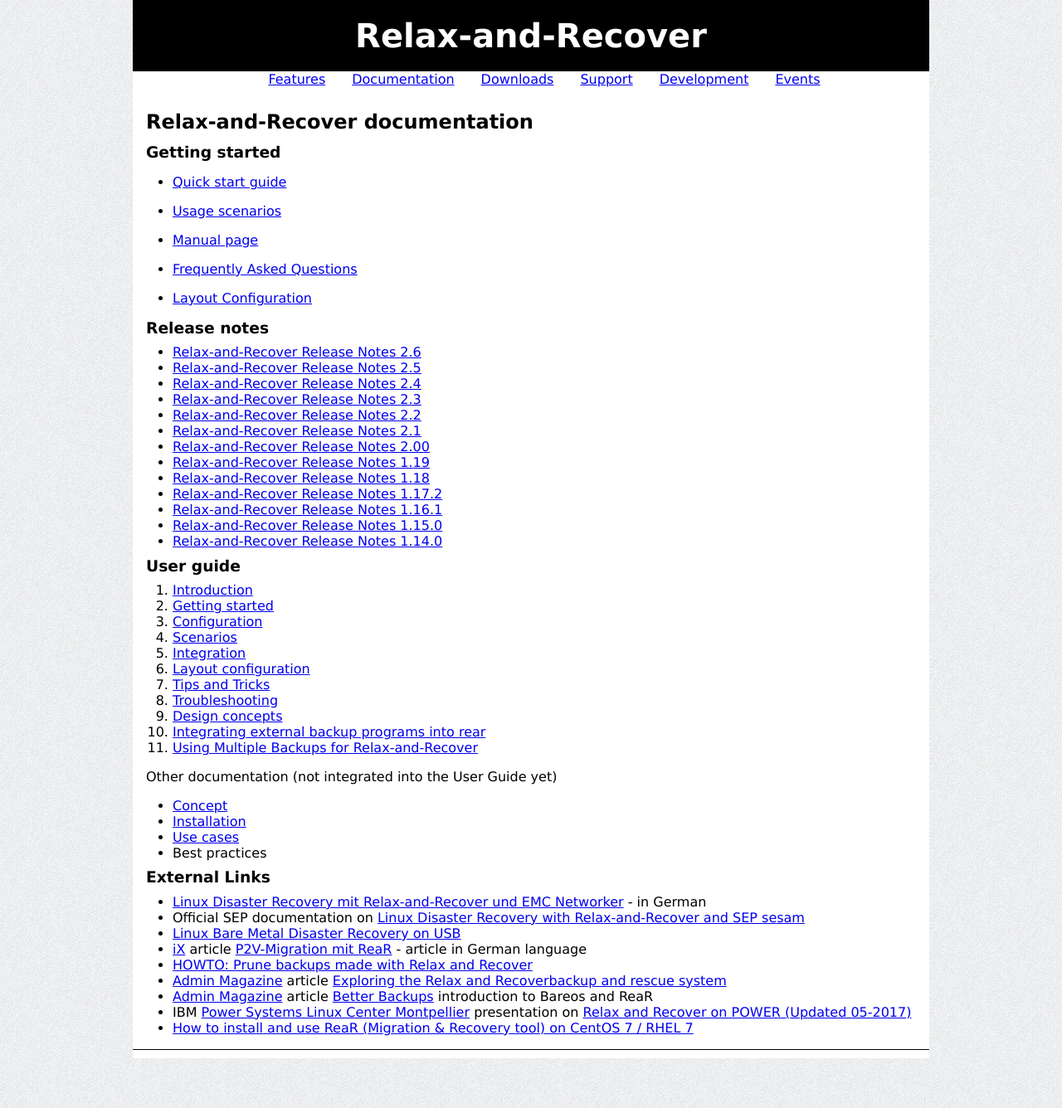
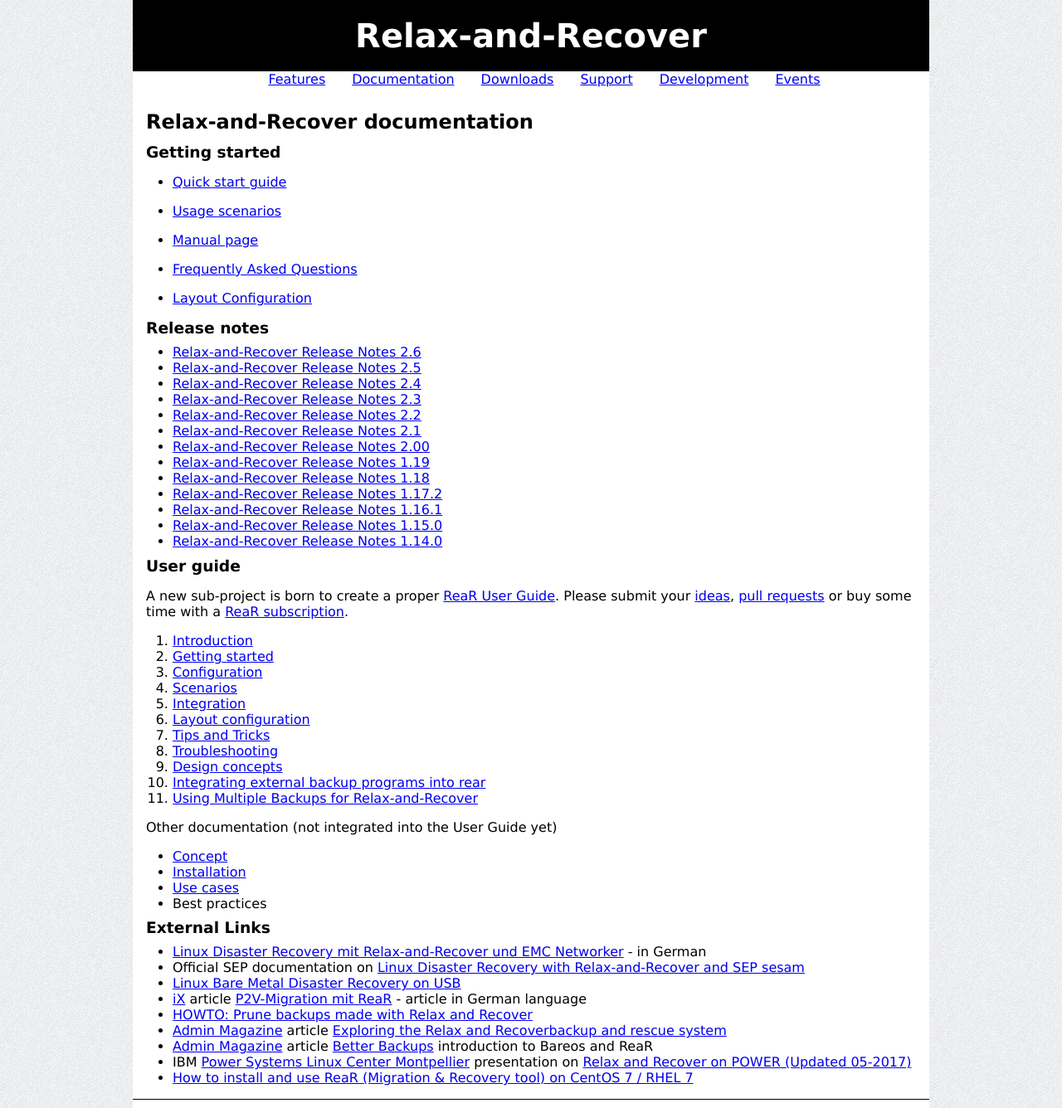
Before and after one commit to rear/rear.github.com, a Jekyll site: the page built from documentation/index.md, in a window 1280 px wide. Shown: the whole page at 83% size. Built offline with Jekyll 4.4.1, drawn with Linux system fonts in a browser that asks for light colours; comment, search, counter and statistics services are not loaded.

Commit message:
update documentation page with rear-user-guide project
Signed-off-by: Gratien Dhaese <gratien.dhaese@gmail.com>

```diff
--- a/documentation/index.md
+++ b/documentation/index.md
@@ -35,6 +35,8 @@
 
 ### User guide
 
+A new sub-project is born to create a proper [ReaR User Guide](https://relax-and-recover.org/rear-user-guide/). Please submit your [ideas](https://github.com/rear/rear-user-guide/issues), [pull requests](https://github.com/rear/rear-user-guide/pulls) or buy some time with a [ReaR subscription](https://relax-and-recover.org/rear-user-guide/welcome/index.html).
+
  1. [Introduction](https://github.com/rear/rear/blob/master/doc/user-guide/01-introduction.adoc)
  2. [Getting started](https://github.com/rear/rear/blob/master/doc/user-guide/02-getting-started.adoc)
  3. [Configuration](https://github.com/rear/rear/blob/master/doc/user-guide/03-configuration.adoc)
```
